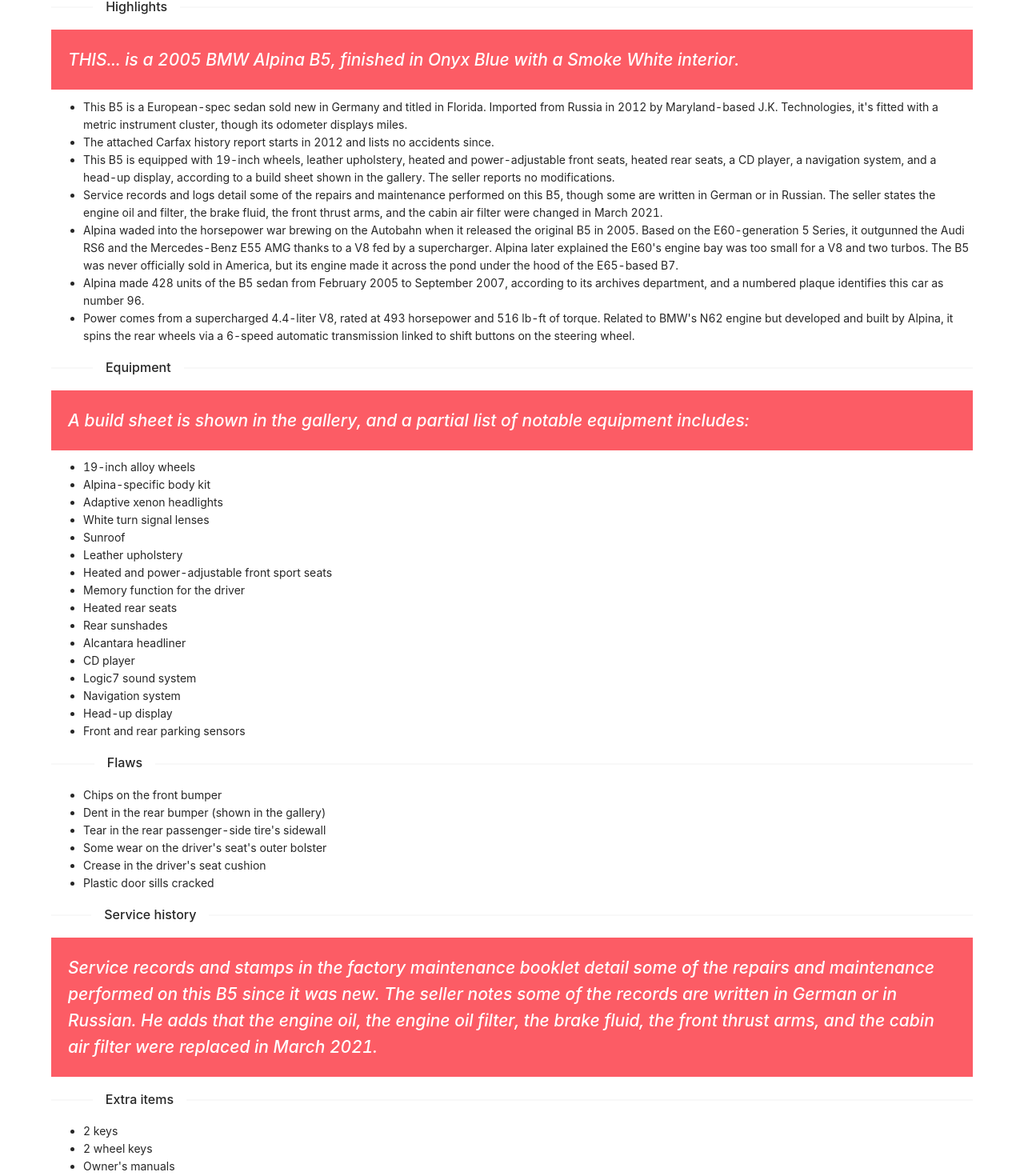
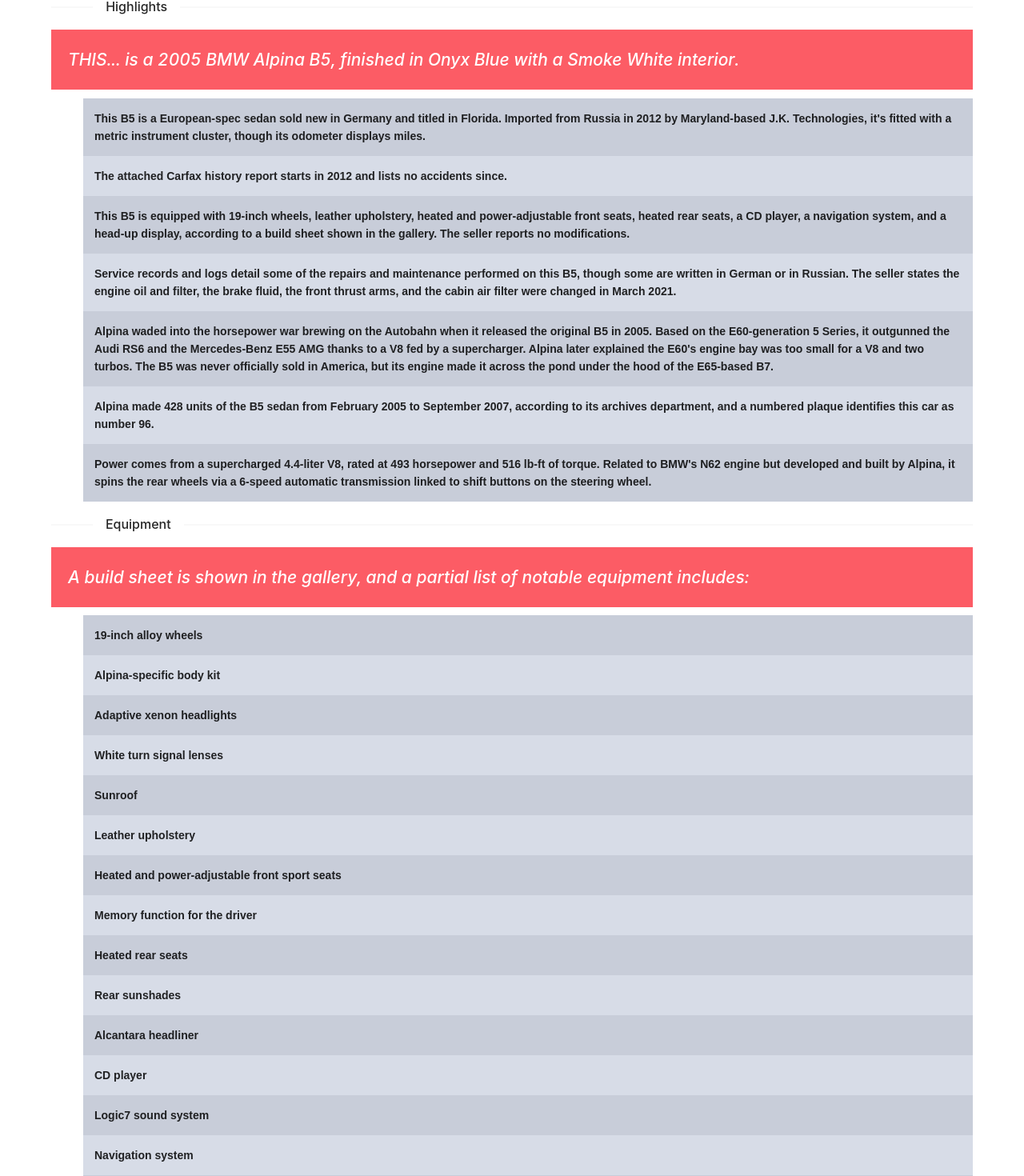
Before and after one commit to Petiazediter/CarAppRewrite, a React (Create React App) app in the folder car-app-frontend/: page /car/0 in a window 1280 px wide. Shown: the part 479-1949 px from the top of the page at 80% size. Built offline with nearby package versions, Linux system fonts and the light colour scheme.

Commit message:
Use new table style.

```diff
--- a/car-app-frontend/src/components/car-page/CarPage.tsx
+++ b/car-app-frontend/src/components/car-page/CarPage.tsx
@@ -3,7 +3,7 @@ import { RouteComponentProps } from 'react-router';
 import {Car} from '../../models/Car'
 import {ImageDisplay,NoMarginTitle,
         NoMarginSubTitle, Category,FlexContainer,
-        CategoryName, CategoriesContainer,HighlightTitle}
+        CategoryName, CategoriesContainer,HighlightTitle,TableList}
     from "./Carpage.styled";
 import {Col, Image, Row, Divider} from "antd";
 import {PaperClipOutlined, CarFilled, EnterOutlined, VideoCameraFilled} from "@ant-design/icons";
@@ -125,32 +125,32 @@ export class CarPage extends React.Component<RouteComponentProps<IUrlProps>,ISta
                         <CarDataTable car={this.state.car} />
                         <Divider orientation="left">Highlights</Divider>
                         <HighlightTitle>{this.state.car.highlightsTitle}</HighlightTitle>
-                        <ul>
+                        <TableList>
                             {this.state.car.highLightsItems.map((item:string) =>
                                 <li>{item}</li>
                             )}
-                        </ul>
+                        </TableList>
                         <Divider orientation="left">Equipment</Divider>
                         <HighlightTitle>{this.state.car.equipmentTitle}</HighlightTitle>
-                        <ul>
+                        <TableList>
                             {this.state.car.equipmentItems.map((item:string) =>
                                 <li>{item}</li>
                             )}
-                        </ul>
+                        </TableList>
                         <Divider orientation="left">Flaws</Divider>
-                        <ul>
+                        <TableList>
                             {this.state.car.flaws.map((item:string) =>
                                 <li>{item}</li>
                             )}
-                        </ul>
+                        </TableList>
                         <Divider orientation="left">Service history</Divider>
                         <HighlightTitle>{this.state.car.serviceHistory}</HighlightTitle>
                         <Divider orientation="left">Extra items</Divider>
-                        <ul>
+                        <TableList>
                             {this.state.car.extraItems.map((item:string) =>
                                 <li>{item}</li>
                             )}
-                        </ul>
+                        </TableList>
 
                     </section>
                 : <span>NO Data </span>}
```
